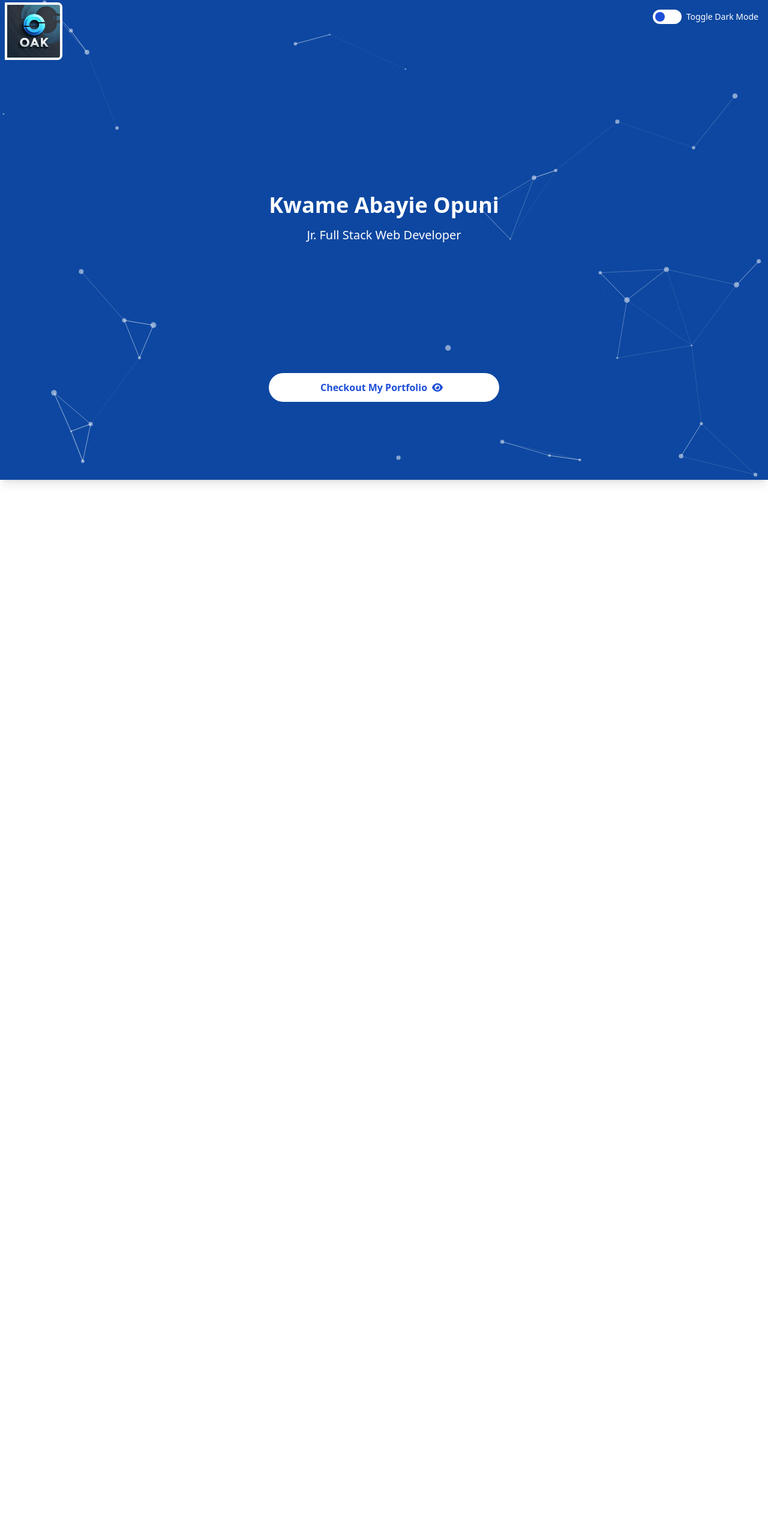
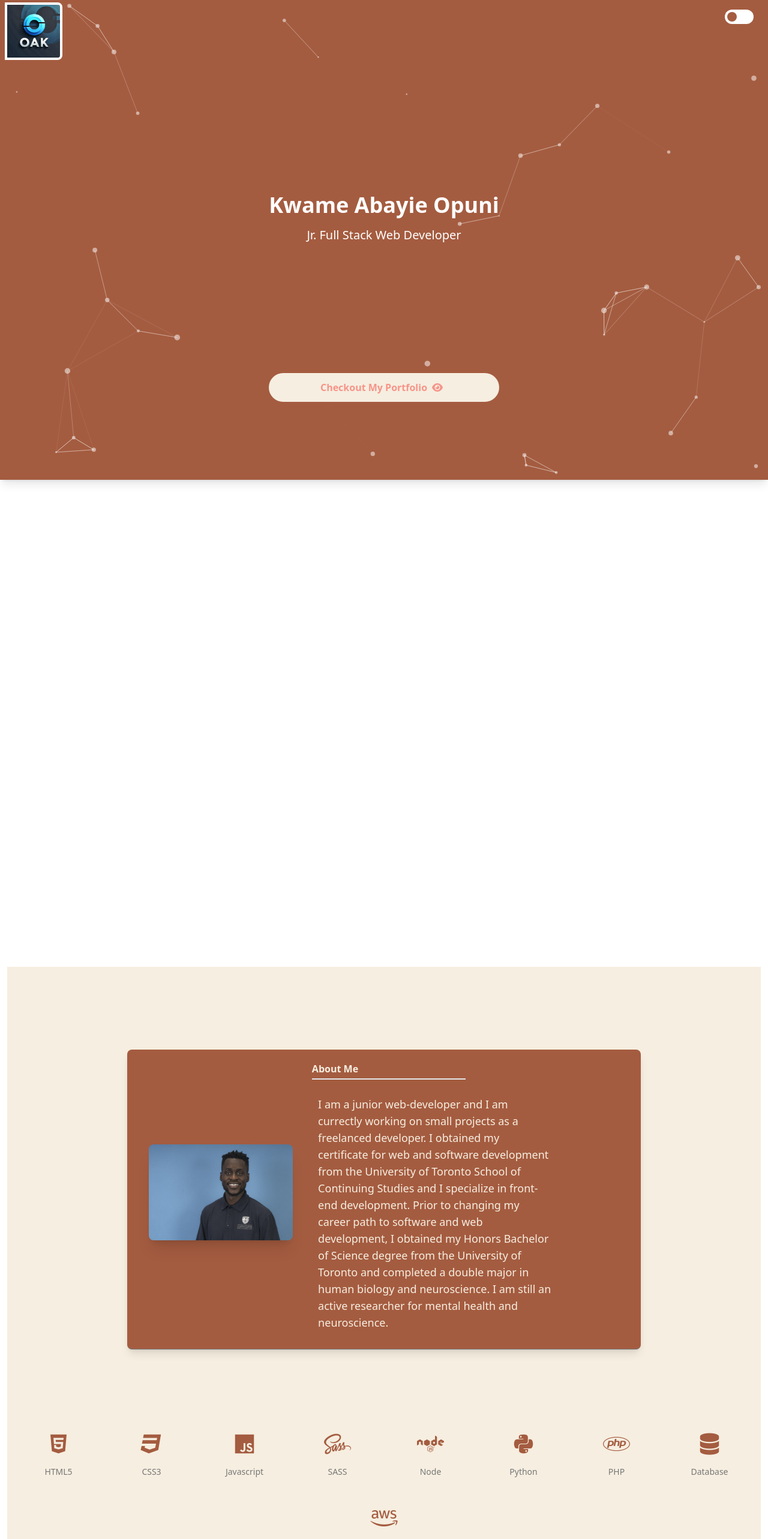
Before and after one commit to abayieopuni/Kwame-Portfolio, a React (Vite) app: page / in a window 1280 px wide. Shown: the top 2566 px of the page at 60% size. Before the commit the page ends 1600 px from the top, so only its background shows below. Built offline with nearby package versions, Linux system fonts and the light colour scheme.

Commit message:
about section

```diff
--- a/src/App.jsx
+++ b/src/App.jsx
@@ -1,6 +1,7 @@
 import React, { useEffect } from "react";
 import Particles from "./components/layouts/Particles";
 import Header from "./components/sections/Header";
+import About from "./components/sections/About";
 
 
 const App = () => {
@@ -9,6 +10,9 @@ const App = () => {
       <Header/>
       {/* Particle Background */}
       <Particles/>
+      <About/>
+
+
 
     </div>
   );
--- a/src/components/layouts/HeaderButton.jsx
+++ b/src/components/layouts/HeaderButton.jsx
@@ -4,7 +4,7 @@ const HeaderButton = () => {
 
     return (
         <>
-            <div className=" bg-white text-blue-700 rounded-full relative top-48  items-center text-base font-semibold p-3 ">
+            <div className=" bg-cream text-coral rounded-full relative top-48  items-center text-base font-semibold p-3 ">
                 <a href="#about"><button className="see">Checkout My Portfolio<i className="fas fa-eye mx-2 "></i></button></a>
             </div>
         </>
--- a/src/components/layouts/Particles.jsx
+++ b/src/components/layouts/Particles.jsx
@@ -18,7 +18,7 @@ const Particle = () => {
     () => ({
       background: {
         color: {
-          value: "#0d47a1", // Background color
+          value: "#a45c40", // Background color
         },
       },
       fpsLimit: 120,
@@ -94,7 +94,7 @@ const Particle = () => {
       <div className="relative min-h-screen">
         <div
           id="tsparticles"
-          className="absolute inset-0 z-0 "
+          className=""
             >
           <Particles
             id="tsparticles-canvas"
--- /dev/null
+++ b/src/components/layouts/Skills.jsx
@@ -0,0 +1,18 @@
+import React from 'react';
+
+const Skills = ({ label, svg, faClass, color }) => {
+  return (
+    <div
+      data-aos="fade-up"
+      className="skill__square flex flex-col items-center justify-center my-4 mx-auto text-center w-20 sm:w-24 md:w-28 lg:w-32 transition-all transform hover:scale-105"
+      style={{ display: 'inline-block' }}
+    >
+        <i
+          className={`${faClass} } text-4xl mb-2`}
+        />
+      <h6 className="text-[#777] text-sm mt-2">{label}</h6>
+    </div>
+  );
+};
+
+export default Skills;
--- /dev/null
+++ b/src/components/sections/About.jsx
@@ -0,0 +1,38 @@
+import React from 'react';
+import Skills from '../layouts/Skills';
+import { about, skillsBar, section2title } from '../../profile-data';
+
+const About = () => {
+    return (
+        <div id="about" className="relative bg-cream text-cream p-4 m-3">
+            <div className="relative w-[70%] bg-desertSun p-5 my-[10%] mx-auto border-b border-[#777] rounded-lg shadow-lg">
+                <div className="absolute content-[''] bottom-[15px] left-[10px] w-[50%] top-[80%] max-w-[300px] bg-[#777] shadow-[0_15px_10px_#777] transform -rotate-[3deg] z-[-1]"></div>
+                <div className="absolute content-[''] bottom-[15px] right-[10px] w-[50%] top-[80%] max-w-[300px] bg-[#777] shadow-[0_15px_10px_#777] transform rotate-[3deg] z-[-1]"></div>
+                <div data-aos="zoom-in-up" data-aos-once="true" className="flex flex-wrap items-center justify-center">
+                    <div className="w-full md:w-1/3 px-4 mb-6">
+                        <img
+                            src="/remi.jpeg"
+                            alt="Profile"
+                            className="w-full h-auto rounded-lg shadow-xl object-cover"
+                        />
+                    </div>
+                    <div className="w-full md:w-2/3 px-4">
+                        <div className="About-title-box box-border w-[50%] pb-1 border-b-2 border-primary mb-4">
+                            <h1 id="About" className="text-cream-600 font-semibold">{section2title}</h1>
+                        </div>
+                        <p className="font-normal w-[80%] p-[2%] text-lg">{about.paragraph}</p>
+                    </div>
+                </div>
+            </div>
+            <div id="Skills">
+                <div className="flex justify-center items-center flex-wrap gap-4 text-desertSun skills">
+                    {skillsBar.map((x) => (
+                        <Skills key={x.name} faClass={x.faClass} svg={x.svg} label={x.name} />
+                    ))}
+                </div>
+            </div>
+        </div>
+    );
+};
+
+export default About;
--- a/src/components/sections/Header.jsx
+++ b/src/components/sections/Header.jsx
@@ -45,9 +45,9 @@ const Header = () => {
             className="hidden"
           />
           <span className="slider relative cursor-pointer w-12 h-6 bg-white transition-all duration-400 rounded-full">
-            <span className="absolute left-1 top-1 w-4 h-4 bg-blue-700 rounded-full transition-transform transform checked:left-7"></span>
+            <span className="absolute left-1 top-1 w-4 h-4 bg-desertSun rounded-full transition-transform transform checked:left-7"></span>
           </span>
-          <span className="text-sm">Toggle Dark Mode</span>
+          <span className="text-sm"></span>
         </label>
 
         <HeaderButton/>
--- a/src/profile-data.jsx
+++ b/src/profile-data.jsx
@@ -24,12 +24,60 @@ const about = {
 };
 // Edit your skill and the percentage you know about it
 // To Add a skill, copy any one below and paste it after the last comma
+const skillsBar = [
+  {
+    name: "HTML5",
+    // To add a custom svg instead of font-awesome icons, add svg path below otherwise just comment it out
+    faClass: "fab fa-html5",
+  },
+  {
+    name: "CSS3",
+    // svg: '',
+    faClass: "fab fa-css3",
+  },
+  {
+    name: "Javascript",
+    // svg: '',
+    faClass: "fab fa-js",
+  },
+  {
+    name: "SASS",
+    // svg: '',
+    faClass: "fab fa-sass",
+  },
+  {
+    name: "Node",
+    // svg: '',
+    faClass: "fab fa-node",
+  },
+  {
+    name: "Python",
+    // svg: '',
+    faClass: "fab fa-python",
+  },
+  {
+    name: "PHP",
+    // svg: '',
+    faClass: "fab fa-php",
+  },
+  {
+    name: "Database",
+    // svg: '',
+    faClass: "fas fa-database",
+  },
+  {
+    name: "AWS",
+    // svg: '',
+    faClass: "fab fa-aws",
+  },
+];
 
 export {
   animation,
   header,
   background,
   about,
-  section2title
+  section2title,
+  skillsBar
 
 };
--- a/tailwind.config.js
+++ b/tailwind.config.js
@@ -14,8 +14,11 @@ export default {
         400: "400ms", // Custom duration for smoother transitions
       },
       colors: {
-        primary: "var(--primary-color)", // Custom primary color
-      },
+        cream: '#f6eee0',
+        peach: '#e4b7a0',
+        desertSun: '#a45c40',
+        coral: '#f79489',
+      }
     },
   },
   plugins: [
```
Also changed, not shown: public/remi.jpeg (added), src/index.css (line endings or trailing spaces).
